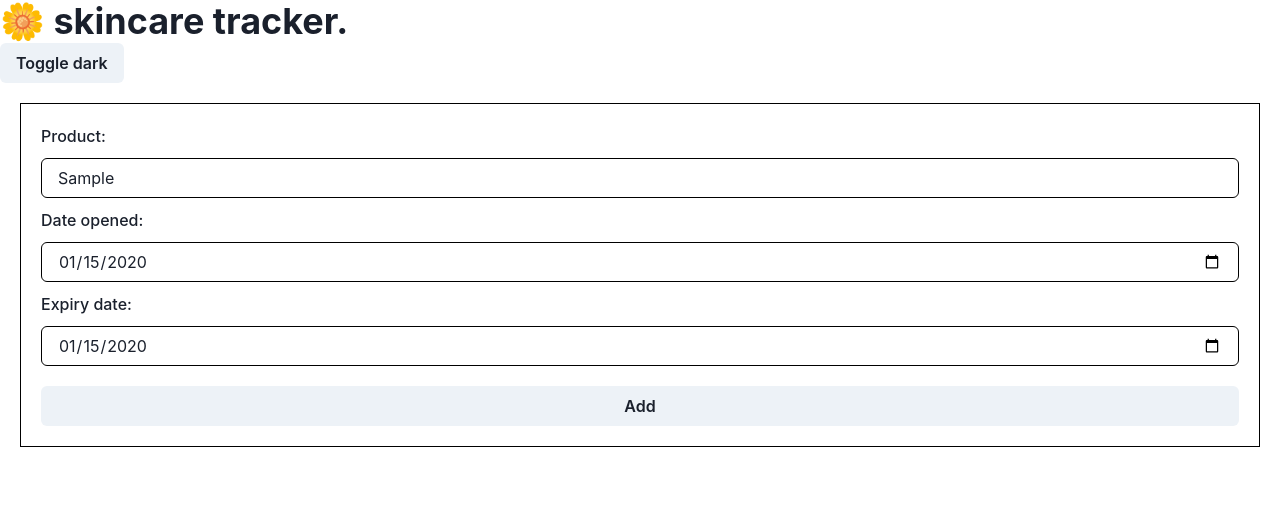
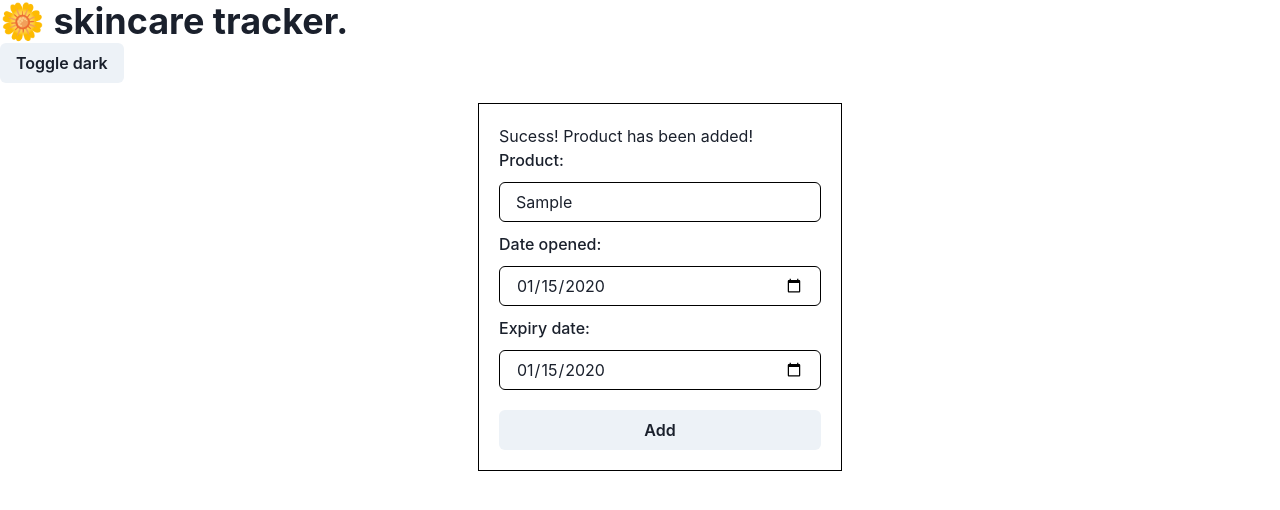
Before and after one commit to vvynz/skincare-tracker, a React (Create React App) app: page / in a window 1280 px wide. Both pictures are taken after typing "Sample", "2020-01-15", "2020-01-15" into the empty fields and a click on the button "Add". Shown: the top 510 px of the page. Built offline with nearby package versions, Linux system fonts and the light colour scheme.

Commit message:
Create a submitted state so that upon submission, a success message will be displayed

```diff
--- a/src/Components/ProductForm.jsx
+++ b/src/Components/ProductForm.jsx
@@ -19,16 +19,25 @@ export default function ProductForm() {
     dateOpened: "",
     expiryDate: "",
   });
-  const { register, handleSubmit, formState: { errors } } = useForm();
-  const onSubmit = (data) => {
+  const [sumbitted, setSubmitted] = useState(false);
+  // const { register, handleSubmit, formState: { errors } } = useForm();
+  // const onSubmit = (data) => {
   // alert(JSON.stringify(data))
-    console.log(data);
-    console.log(errors)
-  };
+  // console.log(data);
+  // console.log(errors)
+  // };
+
+  const handleSubmit = (e) => {
+    e.preventDefault();
+    setSubmitted(true);
+    alert("SUBMISSION SUCCESS");
+  }
 
   return (
     <div className="form-container">
+      <form onSubmit={handleSubmit}>
         <FormControl className="product-form">
+          {sumbitted ? <p>Sucess! Product has been added!</p> : null}
           <FormLabel>Product:</FormLabel>
           <Input
             className="form-field"
@@ -48,8 +57,9 @@ export default function ProductForm() {
             onInput={(e) => setProducts({ ...products, expiryDate: e.target.value })}
             type="date"
             name="expiryDate" />
-        <Button className="add-product-btn">Add</Button>
+          <Button type="submit" className="add-product-btn">Add</Button>
         </FormControl>
+      </form>
 
       {/* <form onSubmit={handleSubmit(onSubmit)}>
         <FormControl className="product-form">
```
Lines whose indentation alone changed are shown as unchanged.
